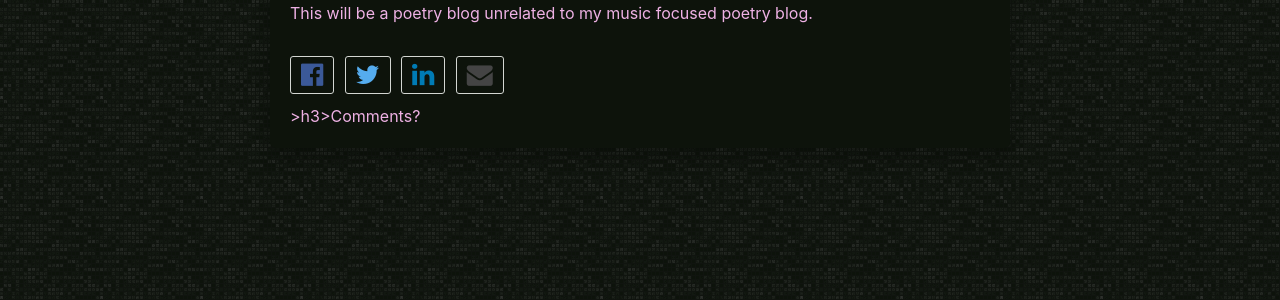
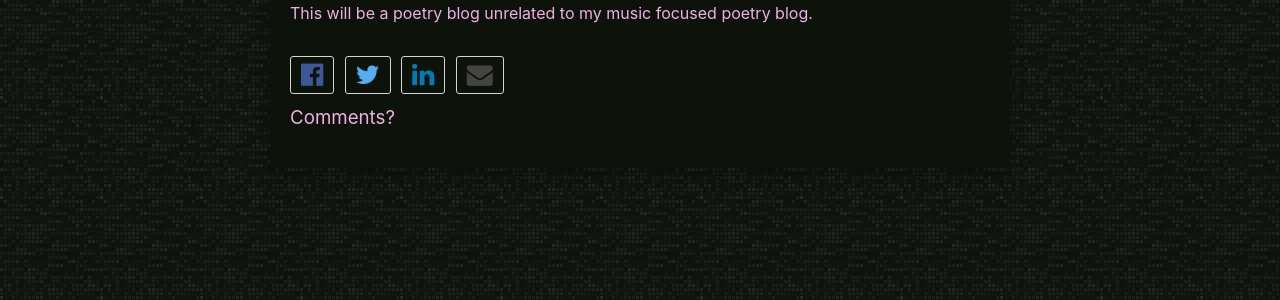
Before and after one commit to LWFlouisa/SidePoetry, a Jekyll site: the page built from _posts/2023-08-13-Welcome.md, in a window 1280 px wide. Shown: the part 260-560 px from the top of the page. Built offline with Jekyll 4.4.1, drawn with Linux system fonts in a browser that asks for light colours; our own code applies the rules of GitHub Pages for plain Markdown files; comment, search, counter and statistics services are not loaded.

```diff
--- a/_layouts/post.html
+++ b/_layouts/post.html
@@ -32,7 +32,7 @@ layout: default
 
   <a class="u-url" href="{{ page.url | relative_url }}" hidden></a>
 
-  >h3>Comments?</h3>
+  <h3>Comments?</h3>
   <script src="https://utteranc.es/client.js"
           repo="https://github.com/LWFlouisa/SidePoetry"
           issue-term="pathname"
```
